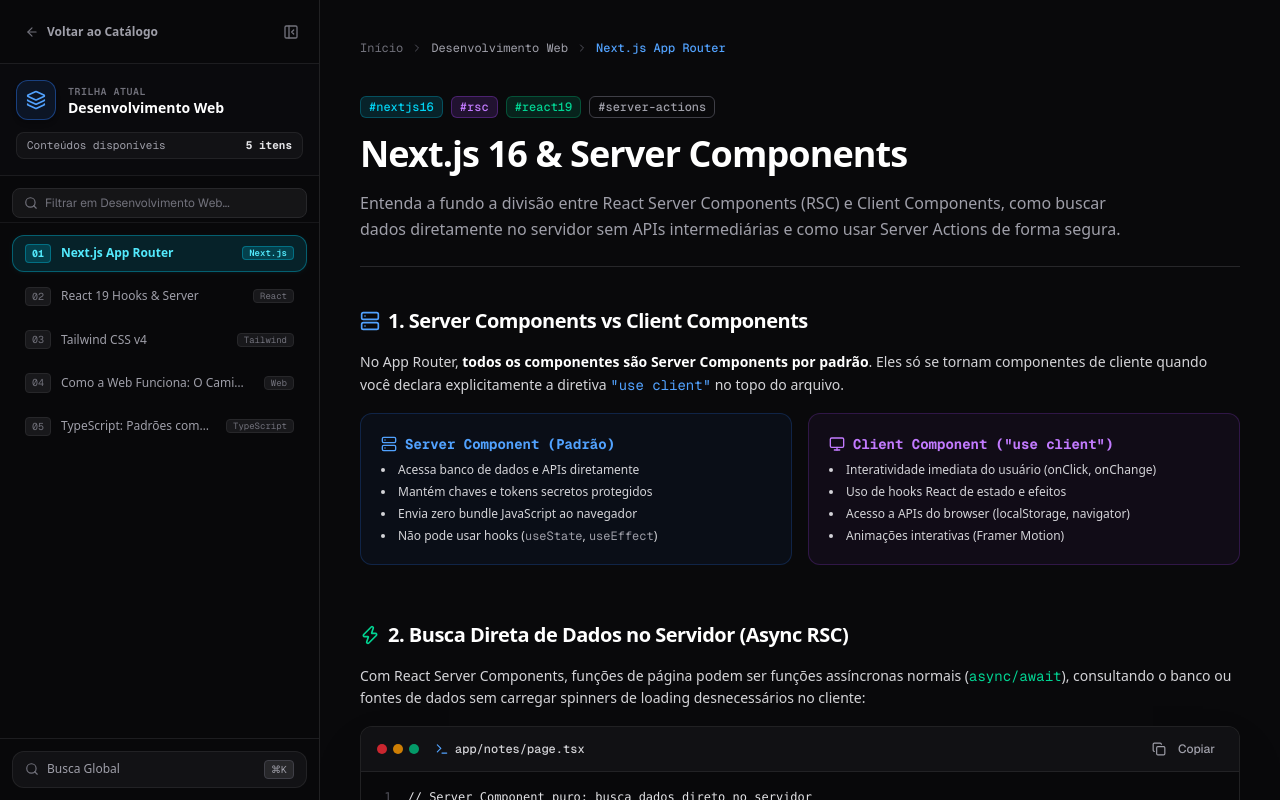
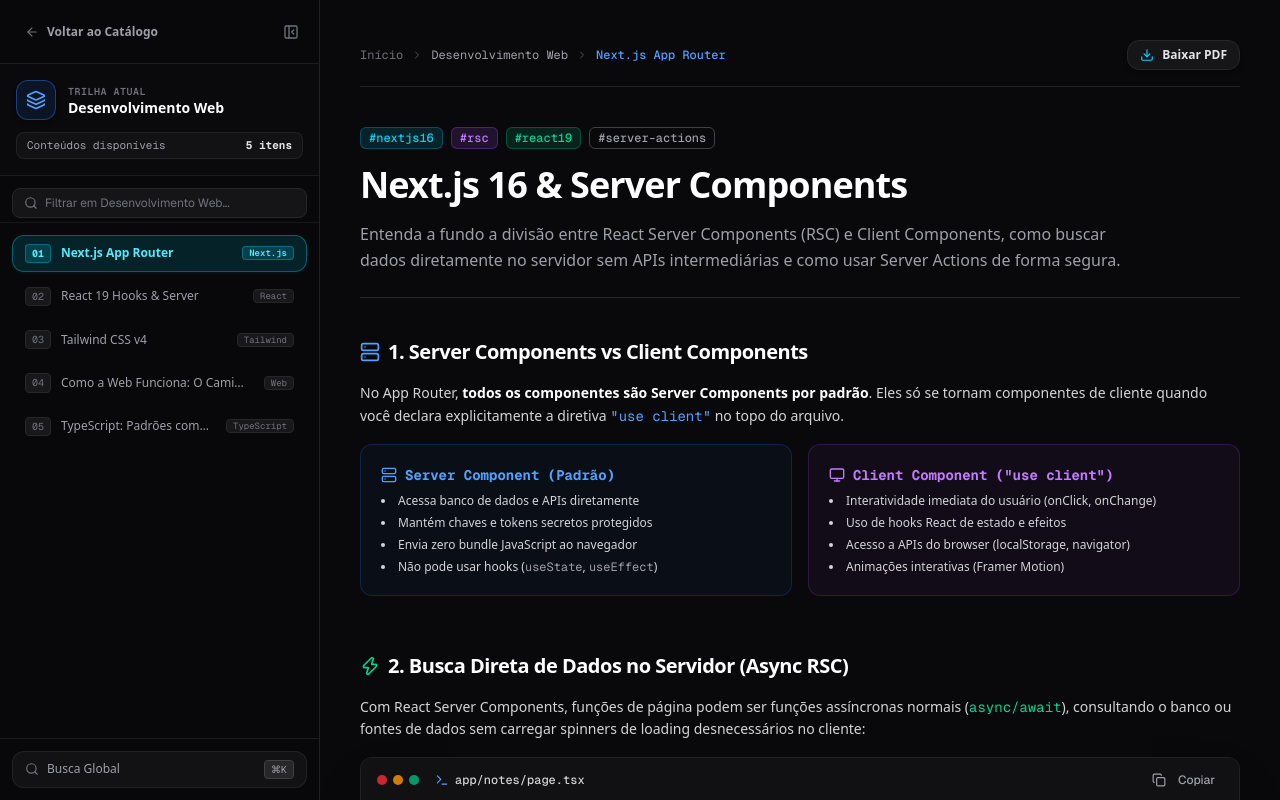
Before and after one commit to rochajrdev/TechNotes-web, a Next.js app: page /web/nextjs in a window 1280 px wide. Shown: the top 800 px of the page. Built offline with nearby package versions, Linux system fonts and the light colour scheme.

Commit message:
feat(ui): adicionar botao de baixar PDF no cabecalho das notas

```diff
--- a/components/ArticleLayout.tsx
+++ b/components/ArticleLayout.tsx
@@ -1,6 +1,8 @@
+"use client";
+
 import * as React from "react";
 import Link from "next/link";
-import { ChevronRight, Bookmark, ArrowLeft } from "lucide-react";
+import { ChevronRight, Bookmark, ArrowLeft, Download } from "lucide-react";
 import { cn } from "@/lib/utils";
 
 export interface BreadcrumbItem {
@@ -21,21 +23,42 @@
   showFooter = true,
   className,
 }: ArticleLayoutProps) {
+  const handleDownloadPDF = () => {
+    if (typeof window !== "undefined") {
+      window.print();
+    }
+  };
+
   return (
     <article className={cn("max-w-4xl xl:max-w-5xl mx-auto space-y-10 pb-20", className)}>
-      {/* Navigation Breadcrumbs */}
-      {breadcrumbs && breadcrumbs.length > 0 && (
-        <nav className="flex items-center gap-2 text-xs font-mono text-zinc-500">
-          <Link href="/" className="hover:text-zinc-300 transition-colors">
+      {/* Printable Document Header (Visível apenas ao gerar PDF / Imprimir) */}
+      <div className="hidden print:block mb-8 border-b border-zinc-300 pb-4">
+        <div className="flex items-center justify-between">
+          <div>
+            <h1 className="text-xl font-bold text-zinc-900">TechNotes - Documentação Técnica</h1>
+            <p className="text-xs text-zinc-600">Base de Conhecimento e Referências de Código</p>
+          </div>
+          <div className="text-right text-xs font-mono text-zinc-500">
+            {new Date().toLocaleDateString("pt-BR")}
+          </div>
+        </div>
+      </div>
+
+      {/* Top Action & Breadcrumbs Bar (Escondida no PDF/Impressão) */}
+      {((breadcrumbs && breadcrumbs.length > 0) || true) && (
+        <div className="flex items-center justify-between gap-4 border-b border-zinc-800/80 pb-4 print:hidden">
+          {breadcrumbs && breadcrumbs.length > 0 ? (
+            <nav className="flex items-center gap-2 text-xs font-mono text-zinc-500 overflow-x-auto custom-scrollbar py-1">
+              <Link href="/" className="hover:text-zinc-300 transition-colors shrink-0">
                 Início
               </Link>
               {breadcrumbs.map((item, index) => {
                 const isLast = index === breadcrumbs.length - 1;
                 return (
                   <React.Fragment key={index}>
-                <ChevronRight className="h-3 w-3 text-zinc-600" />
+                    <ChevronRight className="h-3 w-3 text-zinc-600 shrink-0" />
                     {item.href && !isLast ? (
-                  <Link href={item.href} className="hover:text-zinc-300 transition-colors">
+                      <Link href={item.href} className="hover:text-zinc-300 transition-colors shrink-0">
                         {item.label}
                       </Link>
                     ) : (
@@ -43,7 +66,7 @@
                         className={cn(
                           isLast
                             ? "text-blue-400 font-medium truncate max-w-[200px] sm:max-w-none"
-                        : "text-zinc-400"
+                            : "text-zinc-400 shrink-0"
                         )}
                       >
                         {item.label}
@@ -53,6 +76,21 @@
                 );
               })}
             </nav>
+          ) : (
+            <div />
+          )}
+
+          {/* Botão de Download PDF */}
+          <button
+            onClick={handleDownloadPDF}
+            className="inline-flex items-center gap-2 px-3 py-1.5 rounded-xl bg-zinc-900/90 hover:bg-zinc-800 border border-zinc-800 hover:border-zinc-700 text-xs font-semibold text-zinc-200 hover:text-white transition-all shadow-md group shrink-0 active:scale-95 cursor-pointer"
+            title="Baixar página em formato PDF"
+            type="button"
+          >
+            <Download className="h-3.5 w-3.5 text-cyan-400 group-hover:scale-110 transition-transform" />
+            <span>Baixar PDF</span>
+          </button>
+        </div>
       )}
 
       {/* Conteúdo Principal do Artigo */}
@@ -60,7 +98,7 @@
 
       {/* Navigation Footer */}
       {showFooter && (
-        <footer className="rounded-2xl border border-zinc-800 bg-zinc-900/60 p-6 flex flex-col sm:flex-row items-center justify-between gap-4 mt-12">
+        <footer className="rounded-2xl border border-zinc-800 bg-zinc-900/60 p-6 flex flex-col sm:flex-row items-center justify-between gap-4 mt-12 print:hidden">
           <div className="flex items-center gap-3">
             <div className="h-9 w-9 rounded-xl bg-blue-500/10 border border-blue-500/20 flex items-center justify-center text-blue-400">
               <Bookmark className="h-4 w-4" />
```
Lines whose indentation alone changed are shown as unchanged.
